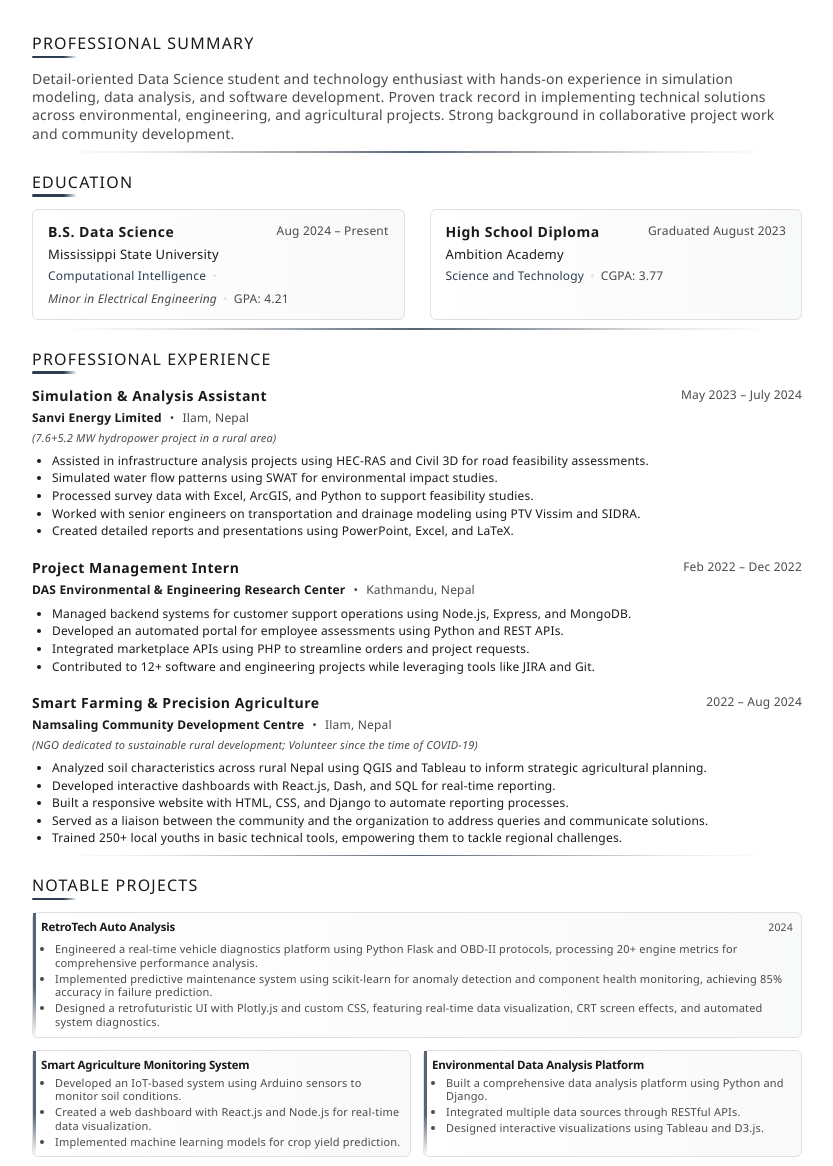
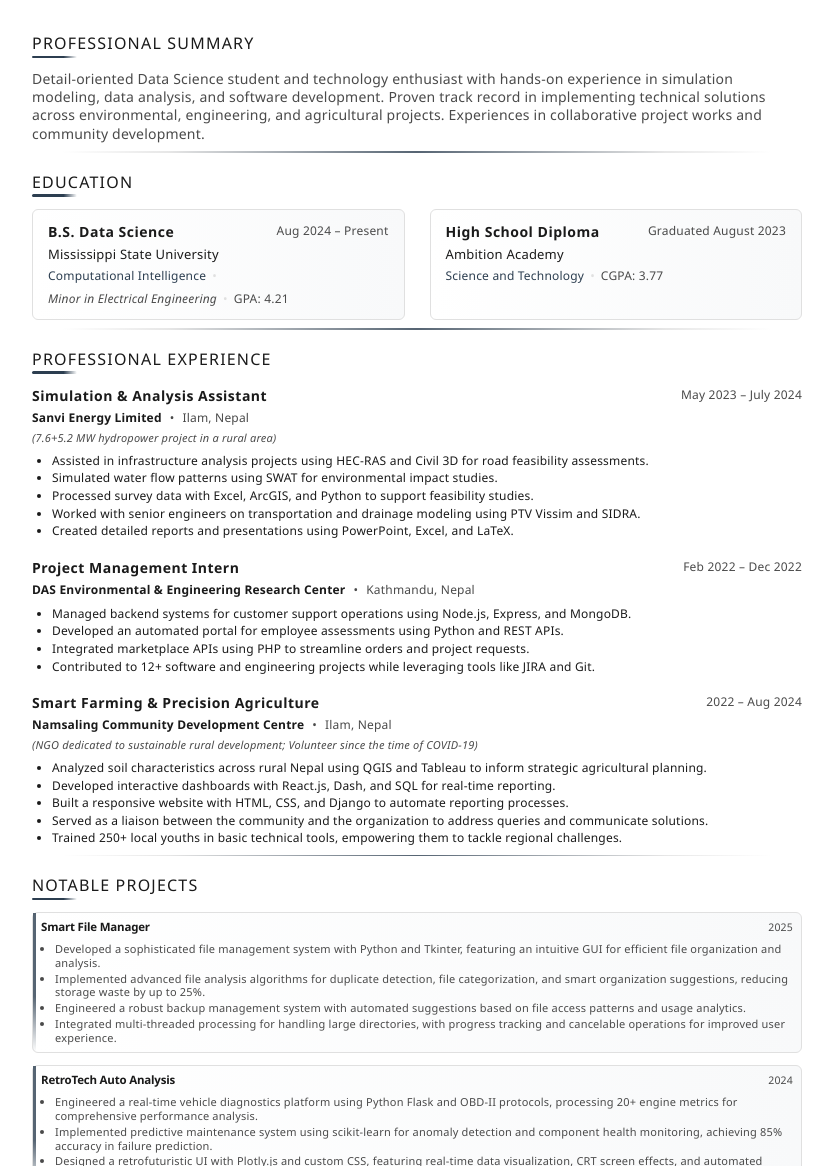
Before and after one commit to aevyy/Avimanyu-Resume, a plain HTML site: page index.html in a window 1280 px wide. Shown: the part 121-1287 px from the top of the page, without its empty margins (223-1056 px from the left). Drawn offline with Linux system fonts and the light colour scheme; a web font is replaced by a local one.

Commit message:
Added file manager

```diff
--- a/index.html
+++ b/index.html
@@ -35,7 +35,7 @@
             <p>
                 Detail-oriented Data Science student and technology enthusiast with hands-on experience in simulation modeling,
                 data analysis, and software development. Proven track record in implementing technical solutions across environmental,
-                engineering, and agricultural projects. Strong background in collaborative project work and community development.
+                engineering, and agricultural projects. Experiences in collaborative project works and community development.
             </p>
         </div>
 
@@ -145,6 +145,18 @@
         <div class="section">
             <h2>Notable Projects</h2>
             <div class="projects-grid">
+                <div class="project-item featured-project">
+                    <div class="project-header">
+                        <span class="job-title">Smart File Manager</span>
+                        <span class="project-date">2025</span>
+                    </div>
+                    <ul>
+                        <li>Developed a sophisticated file management system with Python and Tkinter, featuring an intuitive GUI for efficient file organization and analysis.</li>
+                        <li>Implemented advanced file analysis algorithms for duplicate detection, file categorization, and smart organization suggestions, reducing storage waste by up to 25%.</li>
+                        <li>Engineered a robust backup management system with automated suggestions based on file access patterns and usage analytics.</li>
+                        <li>Integrated multi-threaded processing for handling large directories, with progress tracking and cancelable operations for improved user experience.</li>
+                    </ul>
+                </div>
                 <div class="project-item">
                     <div class="job-title">Smart Agriculture Monitoring System</div>
                     <ul>
@@ -239,14 +251,14 @@
             </div>
         </div>
 
-        <!-- Additional Information -->
+        <!-- Additional Information
         <div class="section">
             <h2>Additional</h2>
             <div>
                 <p><strong>Languages:</strong> English (Professional), Nepali (Native), Hindi, Binary</p>
                 <p><strong>Interests:</strong> Data Science, IoT, Environmental Engineering, Sustainable Agriculture, Circuit Design</p>
             </div>
-        </div>
+        </div> -->
     </div>
 </body>
 </html>
```
Also changed, not shown: 1 other file.
